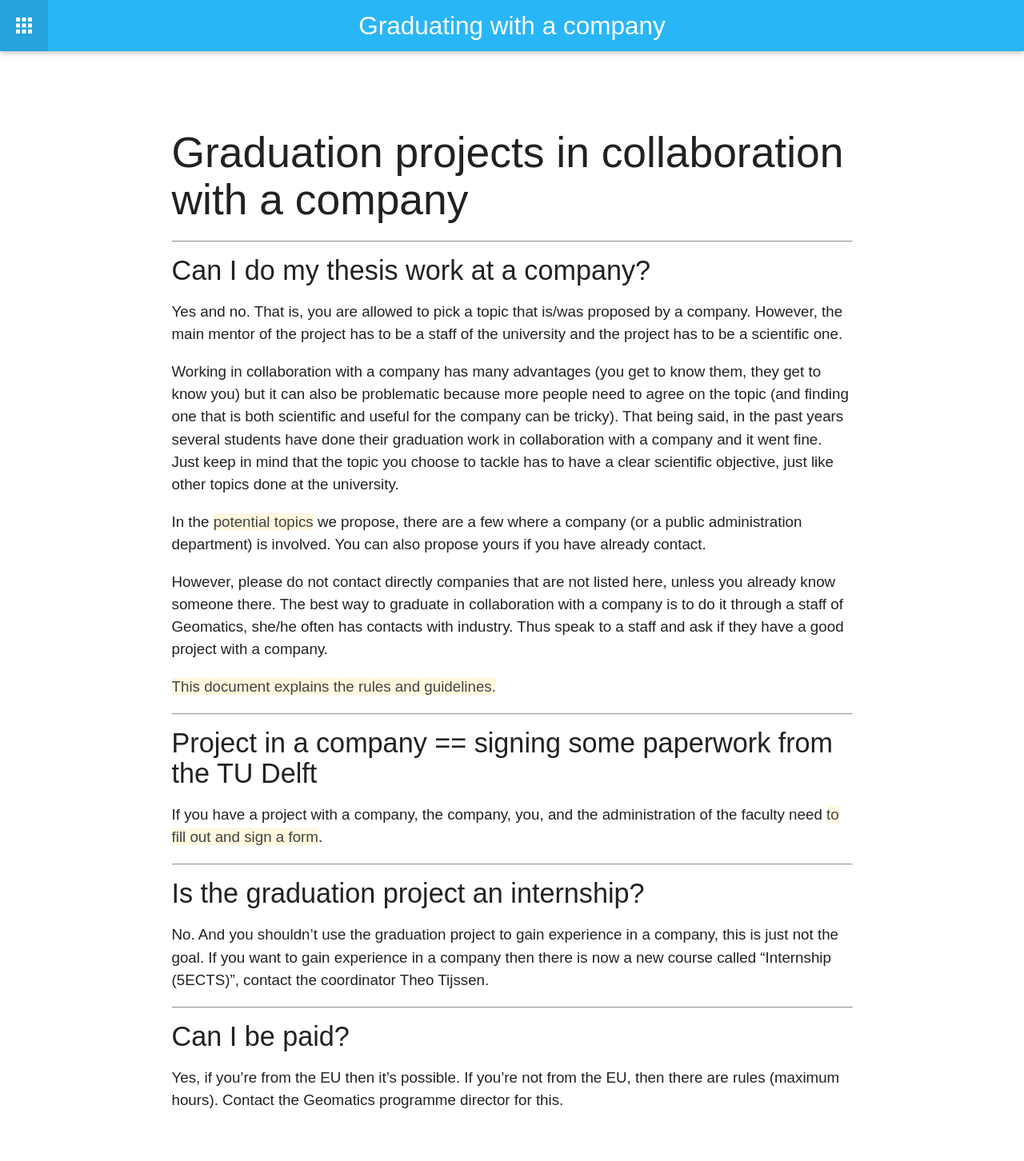
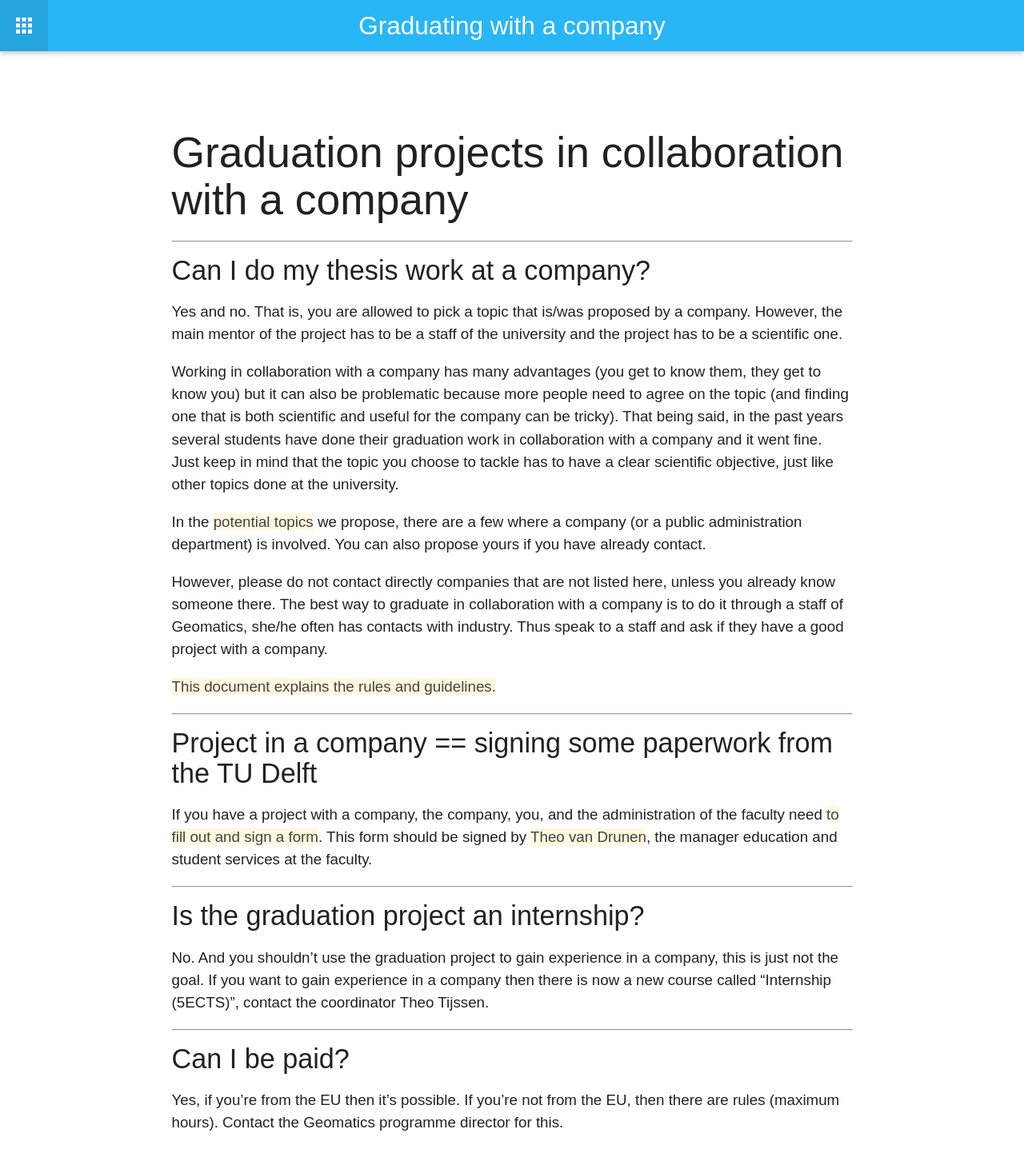
Before and after one commit to tudelft3d/geo2020, a Jekyll site: the page built from company/index.md, in a window 1280 px wide. Shown: the whole page at 80% size. Built offline with Jekyll 4.4.1, drawn with Linux system fonts in a browser that asks for light colours; nearby versions of some CDN libraries; before the commit the page ends 1424 px from its top, so only the background shows below that.

Commit message:
theo v drunen needs to sign the form

```diff
--- a/company/index.md
+++ b/company/index.md
@@ -32,6 +32,7 @@ Thus speak to a staff and ask if they have a good project with a company.
 #### Project in a company == signing some paperwork from the TU Delft
 
 If you have a project with a company, the company, you, and the administration of the faculty need [to fill out and sign a form](http://studenten.tudelft.nl/fileadmin/Files/studentenportal/os/BKspecifiek/Internship_Agreement.pdf).
+This form should be signed by [Theo van Drunen](mailto:T.P.J.vanDrunen@tudelft.nl), the manager education and student services at the faculty.
 
 - - -
 
```
